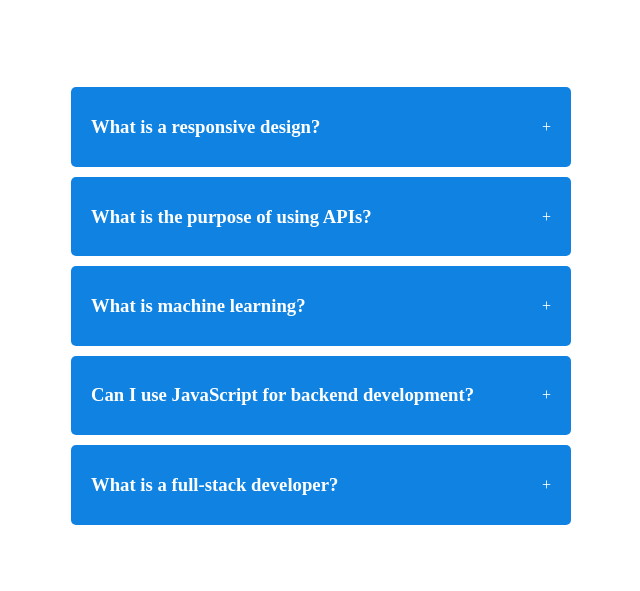
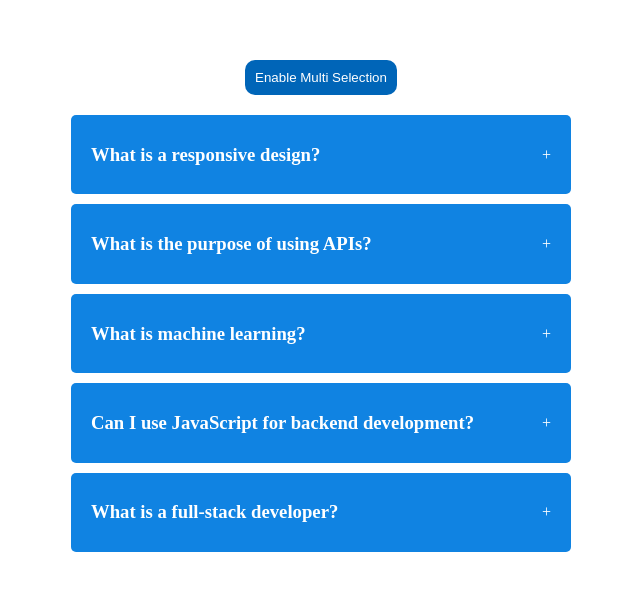
Before and after one commit to Sandunrmst/react-rapid-components, a React (Vite) app: page / in a window 1280 px wide. Shown: the part 129-720 px from the top of the page, without its empty margins (319-959 px from the left). Built offline with nearby package versions, Linux system fonts and the light colour scheme.

Commit message:
enable multi selection

```diff
--- a/src/components/faq/index.jsx
+++ b/src/components/faq/index.jsx
@@ -1,28 +1,65 @@
-import { useState } from "react"
-import faqData from "./data"
-import './styles.css'
-
+import { useState } from "react";
+import faqData from "./data";
+import "./styles.css";
 
 const Faqs = () => {
-    const [selected, setSelected] = useState(null)
-    const singaleSelection = (getCurrentId)=>{
-        setSelected(getCurrentId === selected ? null : getCurrentId)
-    }
+  const [selected, setSelected] = useState(null);
+  const [enableMultiSelection, setEnableMultiSelection] = useState(false);
+  const [multipleFaqs, setMultipleFaqs] = useState([]);
+
+  const handleSingaleSelection = (getCurrentId) => {
+    setSelected(getCurrentId === selected ? null : getCurrentId);
+  };
+
+  const handleMultiselection = (getCurrentId) => {
+    let copyMultiple = [...multipleFaqs];
+    const findIndexOfCurrentId = copyMultiple.indexOf(getCurrentId)
+
+    console.log(findIndexOfCurrentId)
+    if(findIndexOfCurrentId === -1) copyMultiple.push(getCurrentId)
+    else copyMultiple.splice(findIndexOfCurrentId, 1)
+
+    setMultipleFaqs(copyMultiple)
+  };
+
   return (
     <div className="wrapper">
-        <div className="faq">
-        { faqData && faqData.length > 0 ? faqData.map(item => <div key={item.id} className="item">
-            <div onClick={()=>singaleSelection(item.id)} className="title">
+      <button
+        className="btn"
+        onClick={() => setEnableMultiSelection(!enableMultiSelection)}
+      >
+        Enable Multi Selection
+      </button>
+      <div className="faq">
+        {faqData && faqData.length > 0 ? (
+          faqData.map((item) => (
+            <div key={item.id} className="item">
+              <div
+                onClick={
+                  enableMultiSelection
+                    ? () => handleMultiselection(item.id)
+                    : () => handleSingaleSelection(item.id)
+                }
+                className="title"
+              >
                 <h3>{item.question}</h3>
                 <span>+</span>
+              </div>
+              {enableMultiSelection
+                ? multipleFaqs.indexOf(item.id) !== -1 && (
+                    <div className="content">{item.answer}</div>
+                  )
+                : selected === item.id && (
+                    <div className="content">{item.answer}</div>
+                  )}
             </div>
-            {selected === item.id ? (<div className="content">{item.answer}</div>) : null}
-        </div>)
-        : <div> No data </div>
-        }
-        </div>
+          ))
+        ) : (
+          <div> No data </div>
+        )}
+      </div>
     </div>
-  )
-}
+  );
+};
 
-export default Faqs
+export default Faqs;
--- a/src/components/faq/styles.css
+++ b/src/components/faq/styles.css
@@ -1,5 +1,7 @@
 .wrapper{
     display: flex;
+    flex-direction: column;
+    gap: 20px;
     height: 100vh;
     justify-content: center;
     align-items: center;
@@ -33,3 +35,17 @@
     padding: 15px;
 
 }
+
+.btn{
+    background: #0065b8;
+    border: none;
+    padding: 10px;
+    border-radius: 10px;
+    outline: none;
+    color: #ffffff;
+    cursor: pointer;
+    transition: all 0.25s ease-in-out;
+}
+.btn:hover{
+    background: #047fe4;
+}
```
